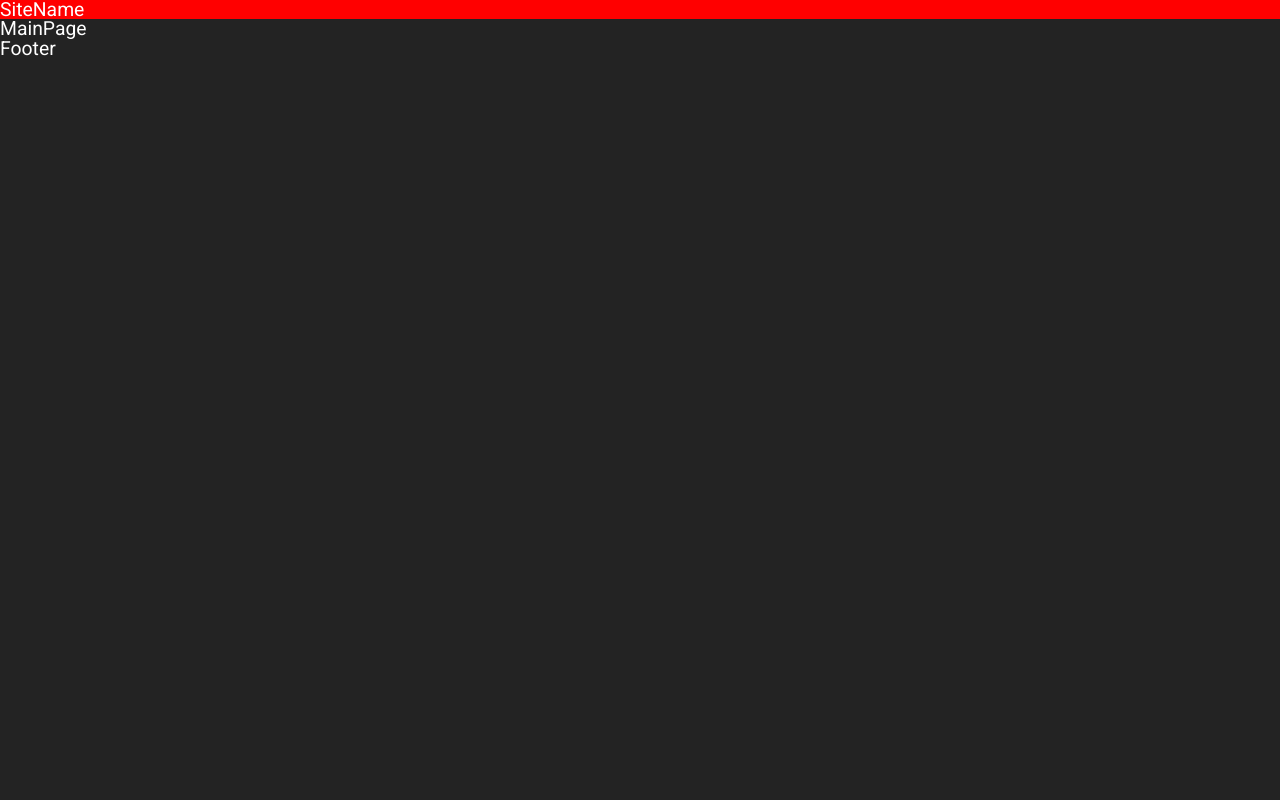
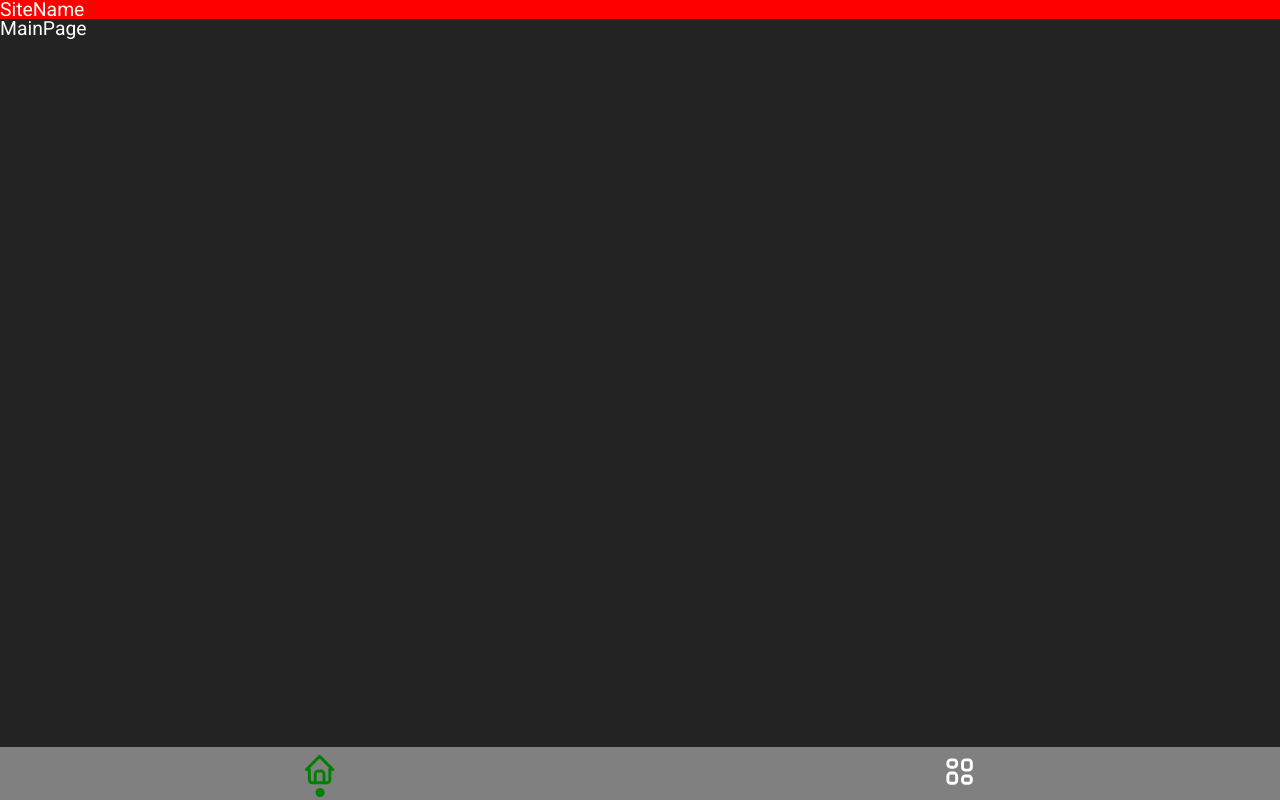
Before and after one commit to gamenarkyt/ReactTemplate, a React (Vite) app: page / in a window 1280 px wide. Built offline with nearby package versions, Linux system fonts and the light colour scheme.

Commit message:
implement bottom navigation and scroll restoration to global layout

```diff
--- a/src/layouts/GlobalLayout/GlobalLayout.tsx
+++ b/src/layouts/GlobalLayout/GlobalLayout.tsx
@@ -1,12 +1,14 @@
+import { BottomNavigation } from "@/components/global/BottomNavigation/BottomNavigation"
 import { Header } from "@/components/global/Header/Header"
-import { Outlet } from "react-router-dom"
+import { Outlet, ScrollRestoration } from "react-router-dom"
 
 export const GlobalLayout = () => {
   return (
     <>
       <Header />
       <Outlet />
-      <div>Footer</div>
+      <BottomNavigation />
+      <ScrollRestoration />
     </>
   )
 }
```
